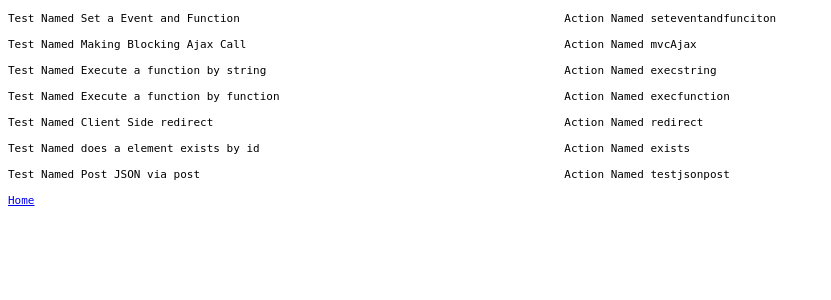
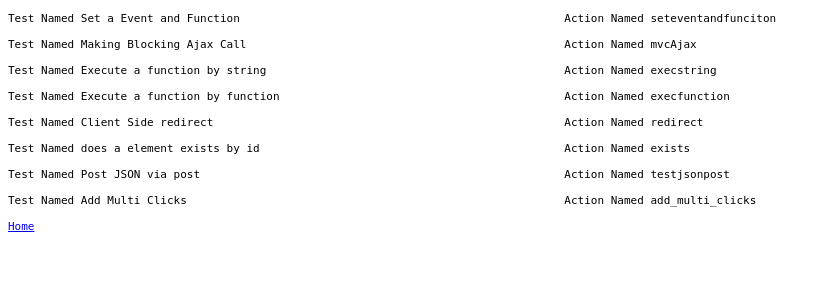
Before and after one commit to filmjbrandon/jmvc, a PHP site: page /mvc_test in a window 1280 px wide. Shown: the part 471-771 px from the top of the page, without its empty margins (0-831 px from the left). Run offline with PHP 8.4, Linux system fonts and the light colour scheme.

Commit message:
Starting test on attaching multi clicks

```diff
--- a/mvc_test.php
+++ b/mvc_test.php
@@ -32,6 +32,7 @@
 
   $tests[] = array('exists','does a element exists by id');
   $tests[] = array('testjsonpost','Post JSON via post');
+  $tests[] = array('add_multi_clicks','Add Multi Clicks'); /* test */
 ?>
 <!DOCTYPE html>
 <html>
```
